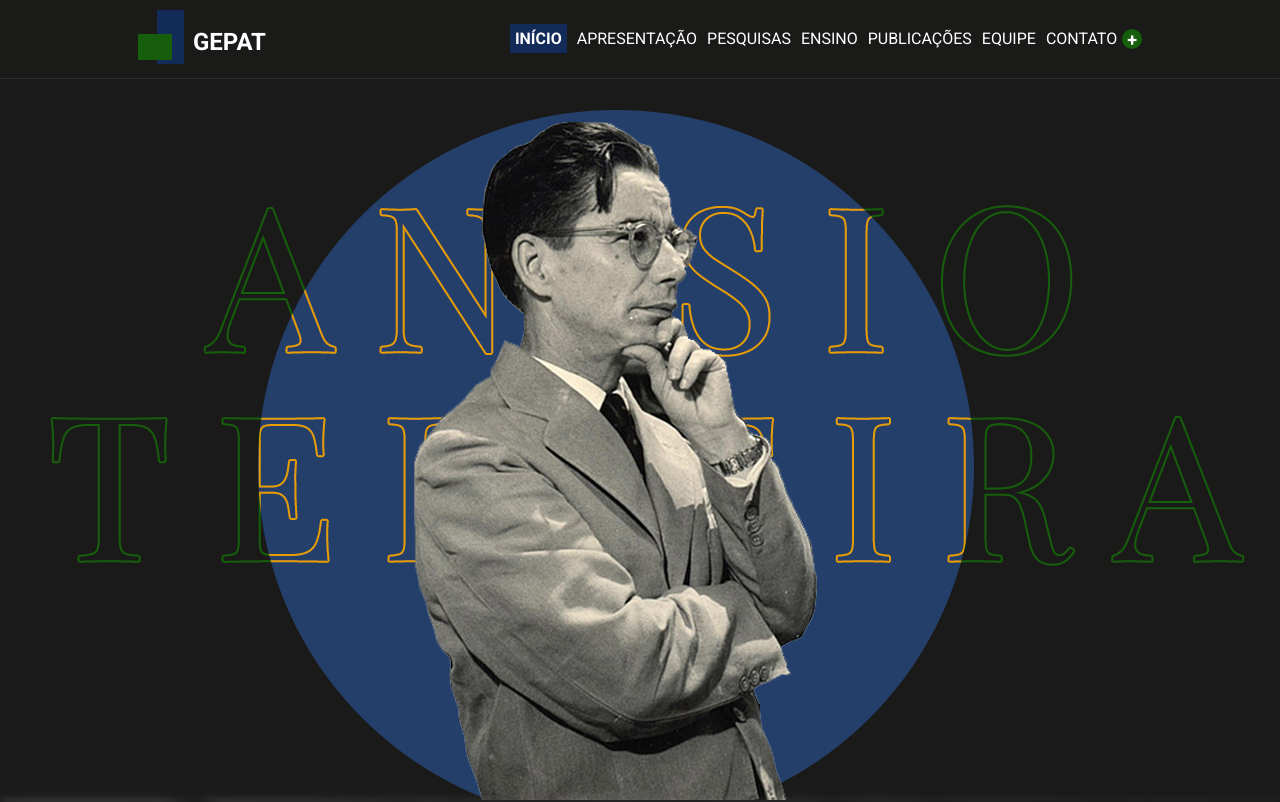
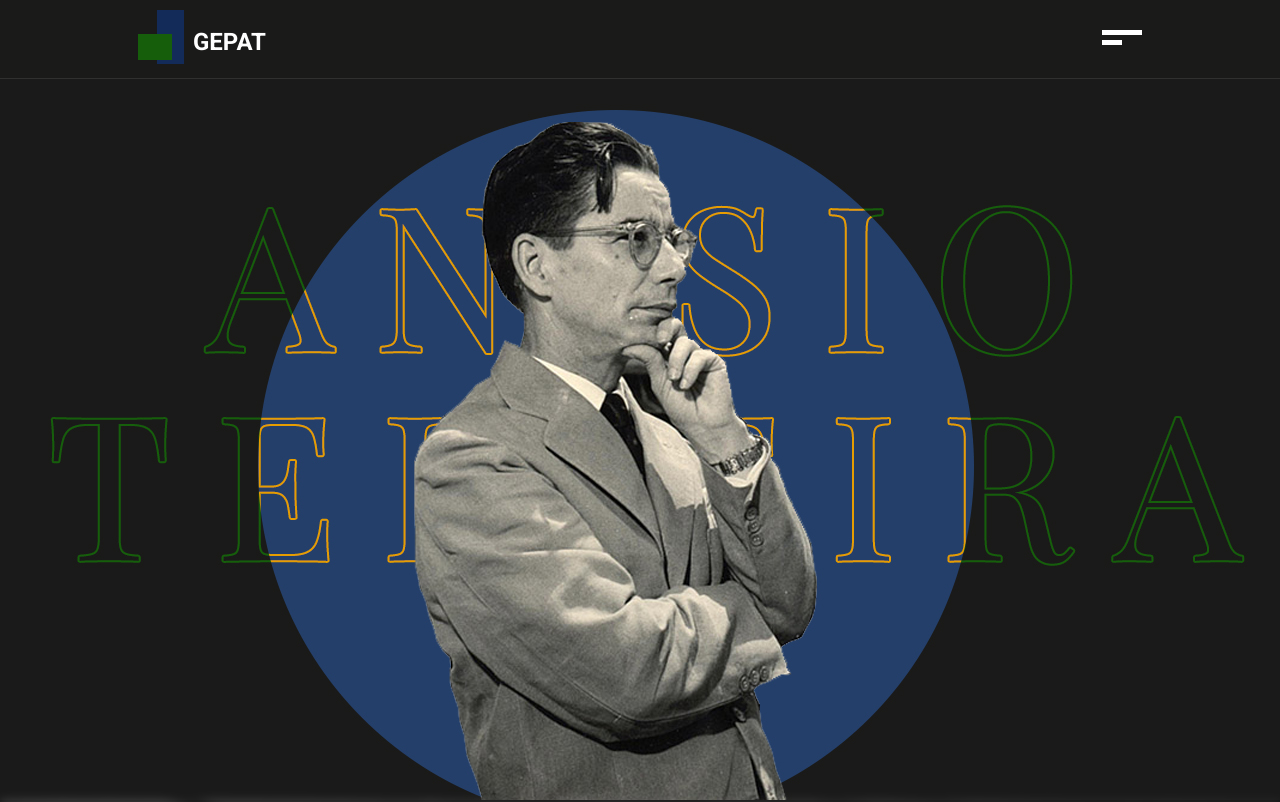
Before and after one commit to luizerl/gepat, a plain HTML site: page index.html in a window 1280 px wide. Shown: the top 802 px of the page. Drawn offline with Linux system fonts and the light colour scheme; a web font is replaced by a local one.

Commit message:
Starting fullscreen menu code

```diff
--- a/css/style.css
+++ b/css/style.css
@@ -63,6 +63,7 @@ header{
     width: 100%;
     z-index: 100;
 }
+
 header > .container{
     display: flex;
     padding: 10px;
@@ -71,53 +72,69 @@ header > .container{
     align-items: center;
 }
 
+nav input{
+    display: none;
+}
+
+nav .menu-label{
+    width: 40px;
+    padding: 0px 20px;
+    cursor: pointer;
+}
+
+nav .menu-label span{
+    display: block;
+    width: 40px;
+    height: 5px;
+    background-color: white;
+    position: absolute;
+    top: 30px;
+    z-index: 20;
+}
+
+nav .menu-label span:last-of-type{
+    width: 20px;
+    top: 40px;
+    transition: width .2s  ease-in;
+}
+
+nav .menu-label:hover span:last-of-type{
+    width: 40px;
+}
+
+nav .menu-window{
+    display: none;
+}
+
+nav input:checked ~ .menu-window{
+    display: block;
+    width: 100%;
+    height: 100vh;
+    background-color: var(--darker);
+    position: fixed;
+    top: 0;
+    left: 0;
+    z-index: 2;
+}
+
+nav input:checked ~ .menu-label > span{
+    display: none;
+}
+
+nav input:checked ~ .menu-label::before{
+    content: '.fechar';
+    display: block;
+    font-family: 'Playful Display';
+    font-size: 24px;
+    font-weight: bold;
+    position: absolute;
+    top: 30px;
+    color: white;
+    z-index: 20;
+}
 
 
 
-header .menu ul{
-    display: flex;
-}
-
-header nav li{
-    margin: 5px;
-}
-
-header a{
-    color: white;
-    text-transform: uppercase;
-}
-
-header .current-page{
-    background-color: var(--blue);
-    padding: 5px;
-    font-weight: 700;
-}
-
-header li a:hover{
-    color: #ffc107;
-}
-header li:last-child{
-    position: relative;
-    font-weight: bold;
-    font-size: 18px;
-}
-header li:last-child::after{
-    content: '';
-    display: inline-block;
-    height: 20px;
-    width: 20px;
-    border-radius: 50%;
-    background-color: var(--green);
-    position: absolute;
-    z-index: -1;
-    top: 0px;
-    left: -05px;
-
-}
-
-header li:last-child a:hover{
-    text-decoration: none;
-}
 
 /* APRESENTAÇÃO */
 #presentation{
@@ -488,6 +505,7 @@ input:nth-of-type(3):checked ~ .post-container label:nth-of-type(2){
 
 
 
+
 /* CONTATO */
 #contact{
     padding: 50px;
--- a/index.html
+++ b/index.html
@@ -21,16 +21,30 @@
 
             </div>
             <nav class="menu">
-                <ul>
-                    <li><a class="current-page" href="#">Início</a></li>
-                    <li><a href="#presentation">Apresentação</a></li>
-                    <li><a href="#">Pesquisas</a></li>
-                    <li><a href="#">Ensino</a></li>
-                    <li><a href="#">Publicações</a></li>
-                    <li><a href="#">Equipe</a></li>
-                    <li><a href="#contact">Contato</a></li>
-                    <li><a href="#">+</a></li>
-                </ul>
+                <input type="checkbox" name="menu" id="menu-hamburguer">
+
+                <label class="menu-label" for="menu-hamburguer">
+                    <span></span>
+                    <span></span>
+                </label>
+
+                <label class="menu-window" for="menu-hamburguer">
+                    <div class="container">
+                        <ul>
+                            <li><a href="">Início</a></li>
+                            <li><a href="">Apresentação</a></li>
+                            <li><a href="">Notícias</a></li>
+                            <li><a href="">Pesquisas</a></li>
+                            <li><a href="">Publicações</a></li>
+                            <li><a href="">Materiais Indicados</a></li>
+                            <li><a href="">Parcerias</a></li>
+                            <li><a href="">Eventos</a></li>
+                            <li><a href="">Equipe</a></li>
+                            <li><a href="">Contato</a></li>
+                        </ul>
+
+                    </div>
+                </label>
             </nav>
         </div>
     </header>
```
